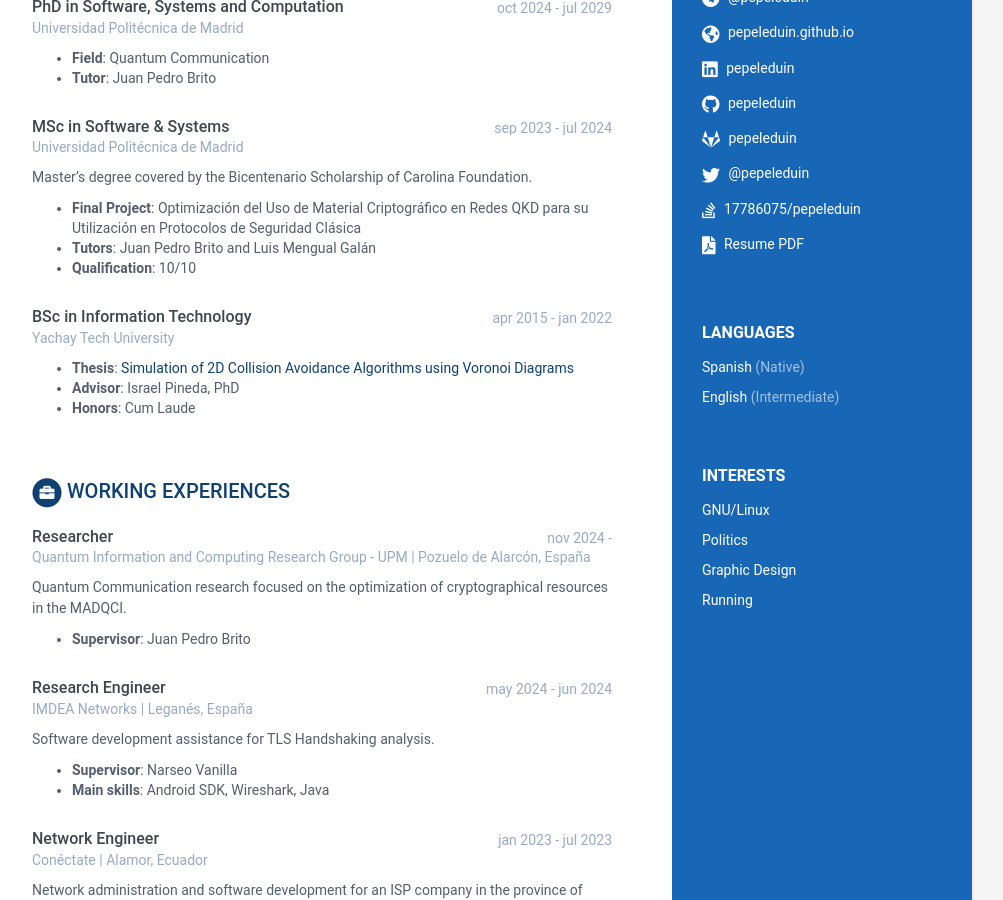
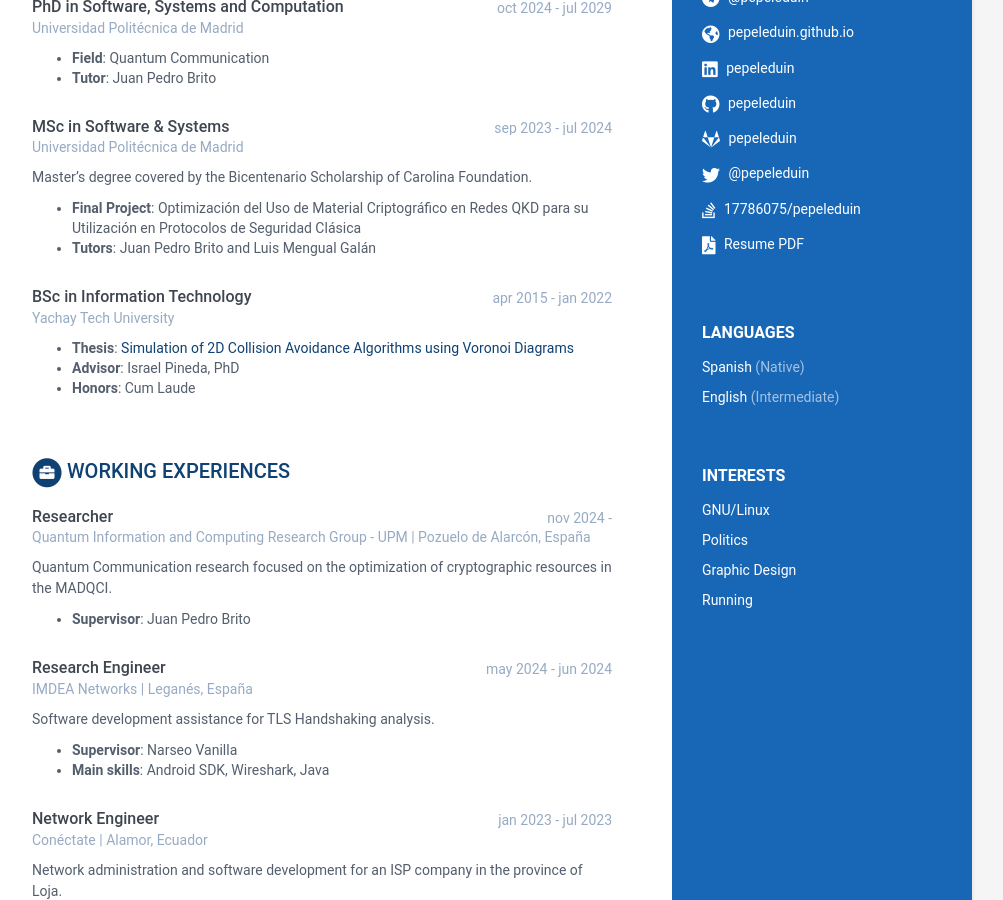
Before and after one commit to pepeleduin/pepeleduin.github.io, a Jekyll site: the page built from index.html, in a window 1280 px wide and 900 px high, scrolled down 399 px. Shown: the whole window, without its empty margins (168-1171 px from the left). Built offline with Jekyll 4.4.1, drawn with Linux system fonts in a browser that asks for light colours.

Commit message:
Delete master qualification and edit cryptographic word

```diff
--- a/_data/data.yml
+++ b/_data/data.yml
@@ -79,7 +79,6 @@ education:
         Master's degree covered by the Bicentenario Scholarship of Carolina Foundation.
         - **Final Project**: Optimización del Uso de Material Criptográfico en Redes QKD para su Utilización en Protocolos de Seguridad Clásica
         - **Tutors**: Juan Pedro Brito and Luis Mengual Galán
-        - **Qualification**: 10/10
     - degree: BSc in Information Technology
       university: Yachay Tech University
       time: apr 2015 - jan 2022
@@ -95,7 +94,7 @@ experiences:
       time: nov 2024 -
       company: Quantum Information and Computing Research Group - UPM | Pozuelo de Alarcón, España
       details: |
-        Quantum Communication research focused on the optimization of cryptographical resources in the MADQCI.
+        Quantum Communication research focused on the optimization of cryptographic resources in the MADQCI.
           - **Supervisor**: Juan Pedro Brito
     - role: Research Engineer
       time: may 2024 - jun 2024
```
